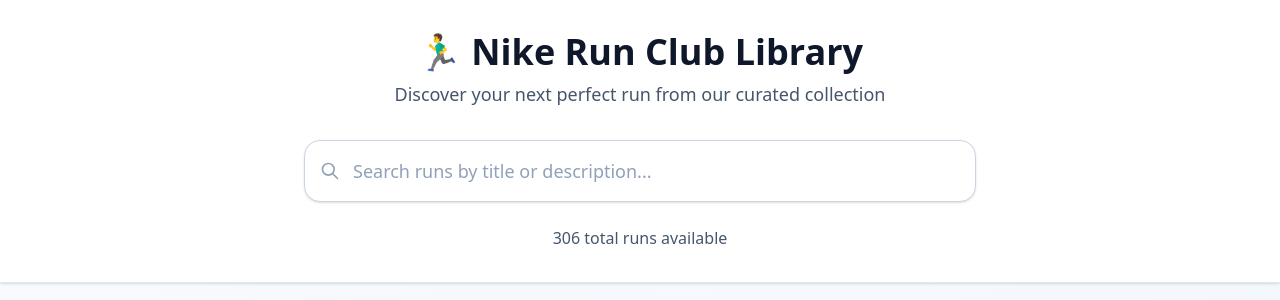
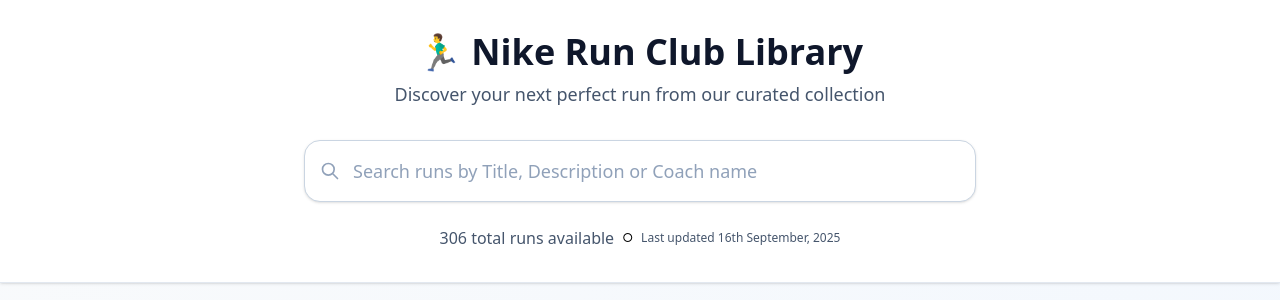
Before and after one commit to tarushnagpal/nrc-library, a React (Vite) app: page / in a window 1280 px wide. Shown: the top 300 px of the page. Built offline with nearby package versions, Linux system fonts and the light colour scheme.

Commit message:
feat: allow matching on section titles

```diff
--- a/src/App.tsx
+++ b/src/App.tsx
@@ -51,7 +51,8 @@
 			const subtitleMatch = run.landing.subtitle
 				.toLowerCase()
 				.includes(searchTerm);
-			return titleMatch || subtitleMatch;
+			const coachMatch = run.detail.content.map((section) => section.title.toLowerCase()).join("").includes(searchTerm);
+			return titleMatch || subtitleMatch || coachMatch;
 		});
 	}, [search]);
 
@@ -152,7 +153,7 @@
 						</div>
 						<input
 							type="text"
-							placeholder="Search runs by title or description..."
+							placeholder="Search runs by Title, Description or Coach name"
 							value={search}
 							onChange={handleSearchChange}
 							className={`w-full pl-12 pr-4 border border-slate-300 rounded-2xl bg-white shadow-sm focus:ring-2 focus:ring-blue-500 focus:border-blue-500 transition-all duration-200 placeholder-slate-400 ${
@@ -163,7 +164,7 @@
 
 					{/* Results Count - hidden when scrolled */}
 					<div
-						className={`text-center transition-all duration-300 ${
+						className={`text-center transition-all duration-300 flex flex-col md:flex-row items-center justify-center gap-2 ${
 							isScrolled
 								? "mt-0 opacity-0 h-0 overflow-hidden"
 								: "mt-6 opacity-100"
@@ -174,6 +175,8 @@
 								? `Found ${filteredRuns.length} run${filteredRuns.length !== 1 ? "s" : ""}`
 								: `${allRuns.length} total runs available`}
 						</p>
+						<p className="text-xs hidden md:block">○</p>
+						<p className="text-slate-600 text-xs">Last updated 16th September, 2025</p>
 					</div>
 				</div>
 			</div>
```
